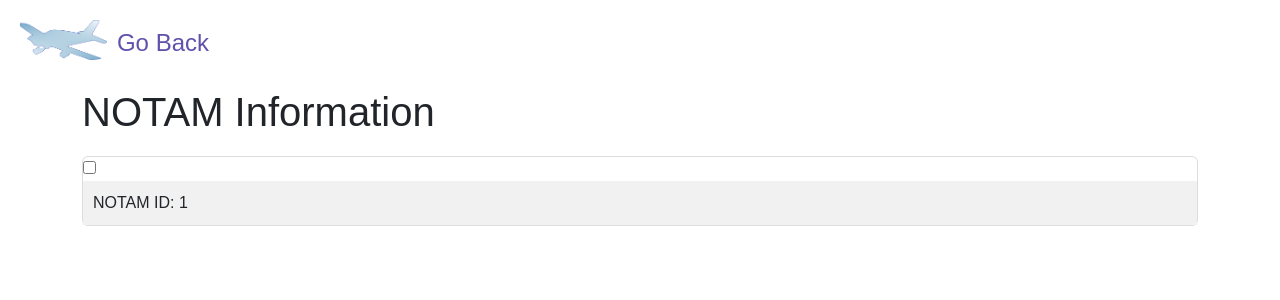
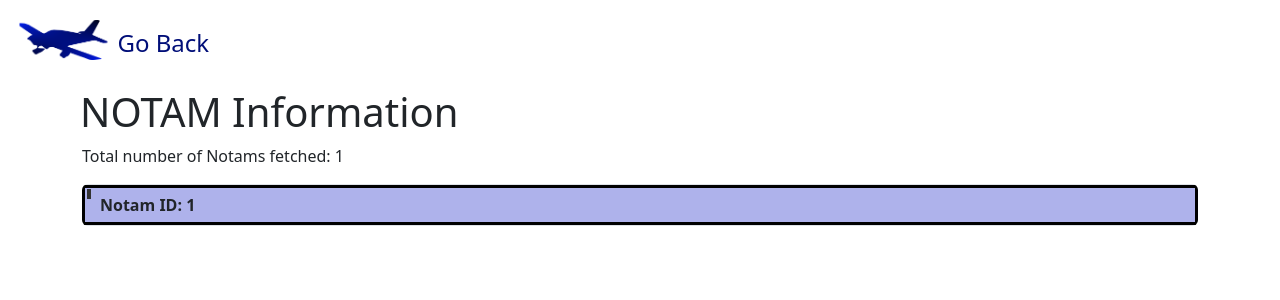
Before and after one commit to Gabrieldowen/NOTAM_API_Example, a Flask app: template templates/display.html in a window 1280 px wide. Shown: the top 300 px of the page. Run offline with Flask 3, Linux system fonts and the light colour scheme; the template is opened without the code that fills it: most values are stand-ins (such as "Sample title", 1, 10 or a date in 2020); some libraries are stand-ins or nearby versions.

Commit message:
Stylized NOTAM list Added NOTAM counter Inputs checked only if they have something in them, except for airports.

```diff
--- a/Models.py
+++ b/Models.py
@@ -38,3 +38,4 @@ class NotamRequest:
         self.sortBy =  data.get('sortBy', None)
         self.sortOrder =  data.get('sortOrder', None)
         self.radius = data.get('radius', 100)
+        self.pathWidth = data.get('pathWidth', None)
--- a/static/styles.css
+++ b/static/styles.css
@@ -11,7 +11,14 @@
   transition: all 0.3s;
 }
 
-/* The listed destinations */
+/* Hover animation for submit buttons */
+.submit:hover{
+  transform: translateY(-10px);
+  background-color: #000000;
+  color: #ffffff;
+}
+
+/* For each added destinations */
 .destination{
   display: flex;
   gap: 10px;
@@ -25,13 +32,12 @@
 .delete{
   color: #000000;
 
-  border: 5px double #ffffff;
+  background-image: url('images/minus.png');
+  border: 4px double #ffffff;
   box-shadow: 0 0 0 1px #ff0000;
-  background-image: url('images/minus.png');
 
   background-position: center;
-
-  background-size: cover;
+  background-size: contain;
   background-repeat: no-repeat;
 
   width: 12px;
@@ -40,18 +46,21 @@
   border-radius: 50%;
   position: absolute;
   top: -5px;
-  right: -2px;
+  right: 0;
+
+  transition: all 0.2s;
 }
 
-/* Hover animation for submit buttons */
-.submit:hover{
-  transform: translateY(-10px);
+.delete:hover{
   background-color: #000000;
   color: #ffffff;
+  border: 4px double #000000;
+  background-image: url('images/minusWhite.png');
 }
 
+
 /* Arrow to go back */
-#arrow{
+#plane{
   background-size: contain;
   background-repeat: no-repeat;
   background-position: center;
@@ -65,7 +74,8 @@
 .custom-text {
   position: fixed;
   font-size: 24px;
-  color: #6052ac;
+  color: #000e78;
+  font-weight: 500;
 
   position: relative;
   top: 25px;
@@ -152,39 +162,79 @@ group .ticks span {
     display: none;
 }
 
-
-
-
-/* styles.css */
-body {
-  font-family: Arial, sans-serif;
-  margin: 0;
-  padding: 0;
-}
+/* Classes for NOTAMs to be displayed in an accordion-style list */
 
 .accordion {
   max-width: vw;
-  margin: 20px auto;
 }
 
 .accordion-item {
-  border: 1px solid #ddd;
+  border-left: 3px solid #000000;
+  border-right: 3px solid #000000;
+
   margin-bottom: 2px;
 }
 
 .accordion-header {
   display: block;
-  padding: 10px;
-  background-color: #f1f1f1;
+  background-color: #aeb2eb;
+  border-bottom: 3px solid #000000;
+  border-top: 3px solid #000000;
+  padding: 5px;
   cursor: pointer;
+  font-weight: bold;
+
+  transition: all 0.1s;
+}
+
+.accordion-header:hover{
+  border-top: 4px solid #000000;
+  border-bottom: 4px solid #000000;
+
+  border-left: 2px solid #000000;
+  border-right: 2px solid #000000;
 }
 
 .accordion-content {
   display: none;
-  padding: 10px;
+  padding-left: 20px;
+  padding-top: 5px;
+}
+
+/* Hide the checkbox visually */
+.accordion-item input {
+  position: absolute;
 }
 
 /* Use :checked pseudo-class to toggle content visibility */
 .accordion-item input:checked + .accordion-header + .accordion-content {
   display: block;
+  border-bottom: 3px solid #000000;
 }
+
+/* Style for the custom checkbox */
+.custom-checkbox {
+  opacity: 0;
+  height: 0;
+}
+
+/* Style for the custom checkbox's visual representation */
+.custom-checkbox-label {
+  position: relative;
+  padding-left: 15px;
+  cursor: pointer;
+}
+
+.custom-checkbox-label:before {
+  content: '';
+  position: absolute;
+  left: 2px;
+  top: 1px;
+  height: 10px;
+  border: 2px solid #333;
+}
+
+/* Style for the custom checkbox when checked */
+.custom-checkbox:checked + .custom-checkbox-label:before {
+  border: 2px solid #687df5;
+}
--- a/templates/display.html
+++ b/templates/display.html
@@ -2,26 +2,26 @@
 
 {% block content %}
 <div style="display: flex; ">
-    <input type="image" id ="arrow" src="static/images/plane2.png" onclick="returnToForm()" alt="Submit">
+    <input type="image" id ="plane" src="static/images/plane.png" onclick="returnToForm()" alt="Submit">
     <span class = "custom-text">
         Go Back
     </span>
 </div>
 
  <div class="container mt-5">
-        <h1>NOTAM Information</h1>
-
+        <h1 style="margin-left: -2px;">NOTAM Information</h1>
+            <p> Total number of Notams fetched: {{ notams|length }} </p>
 
         <div class="accordion">
             {% for notam in notams %}
             <div class="accordion-item">
-                <input type="checkbox" id="item{{ loop.index }}">
-                <label for="item{{ loop.index }}" class="accordion-header">NOTAM ID: {{ notam.id }}</label>
+                <input type="checkbox" class="custom-checkbox" id="item{{ loop.index }}">
+                <label for="item{{ loop.index }}" class="accordion-header custom-checkbox-label">Notam ID: {{ notam.id }}</label>
                 <div class="accordion-content">
                     <p><strong>Series: </strong>{{ notam.series }}</p>
                     <p><strong>Number: </strong>{{ notam.number }}</p>
                     <p><strong>Type: </strong>{{ notam.type }}</p>
-                    <p><strong>Issued: </strong>{{ notam.issued }}</p>
+                    <p style="margin-bottom: 5px;"><strong>Issued: </strong>{{ notam.issued }}</p>
                 </div>
             </div>
         {% endfor %}
```
Also changed, not shown: app.py (+5 -2 lines), static/form.js (+76 -20 lines), templates/form.html (+11 -4 lines), static/images/minusWhite.png (added), static/images/plane.png (added), static/images/plane1.png (deleted), static/images/plane2.png (deleted).
